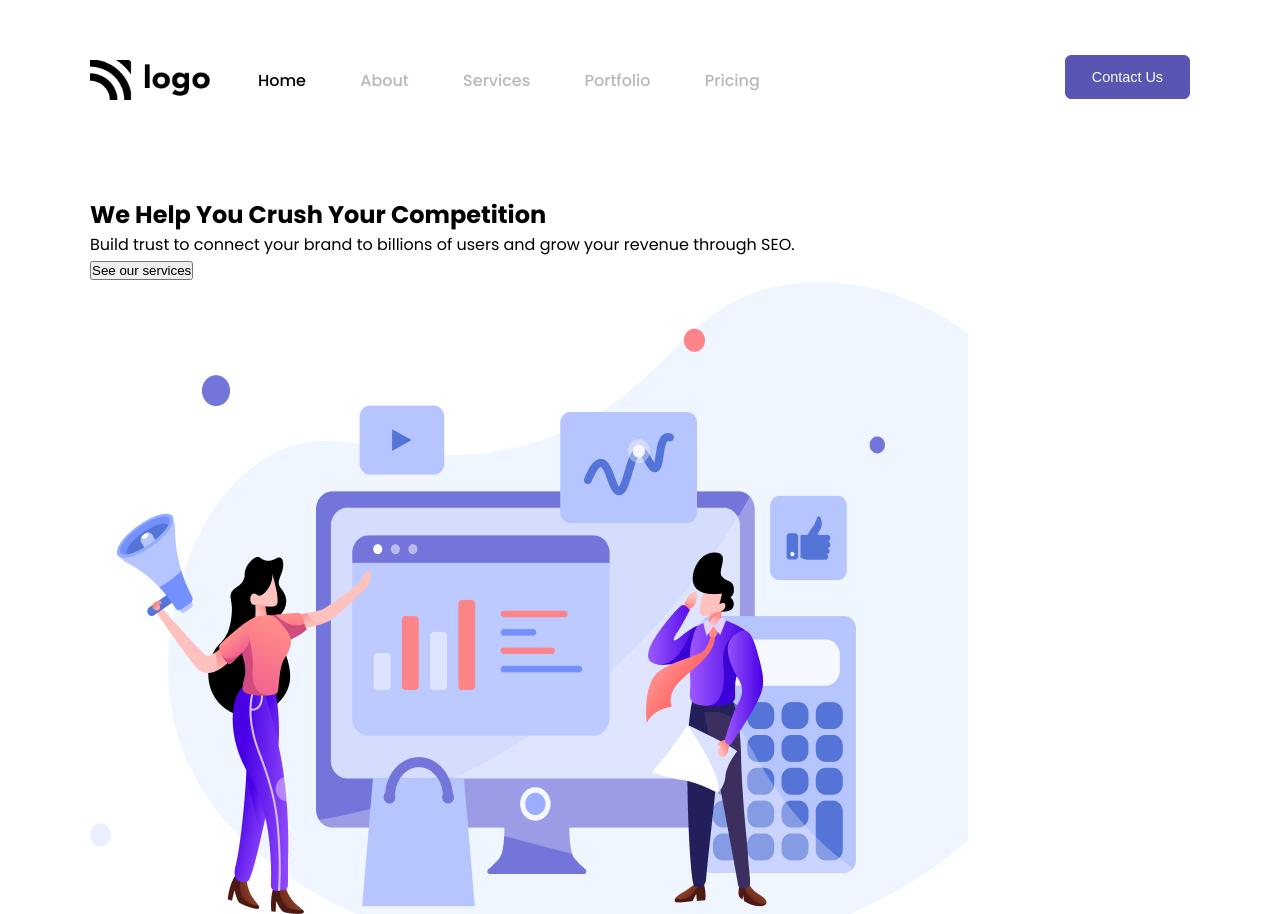
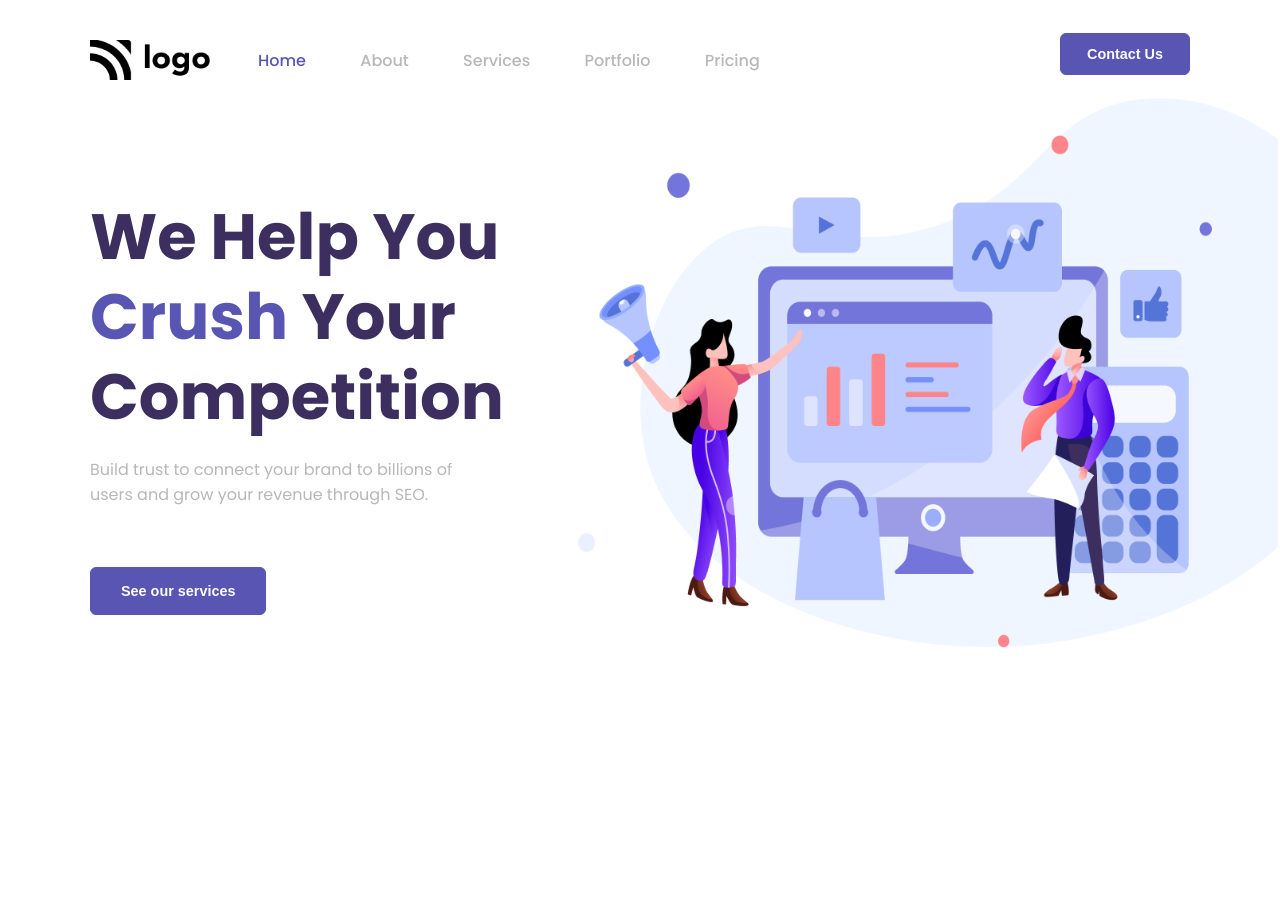
Before and after one commit to bhabinbudujapun/Front-End, a plain HTML site: page 98PROJECTS/04-PROJECT/index.html in a window 1280 px wide. Shown: the top 914 px of the page. After the commit the page ends 840 px from the top, so only its background shows below. Drawn offline with Linux system fonts and the light colour scheme.

Commit message:
Project - 4 Finished

```diff
--- a/98PROJECTS/04-PROJECT/style.css
+++ b/98PROJECTS/04-PROJECT/style.css
@@ -6,7 +6,6 @@ button-background-color: #5955b3
 button-font-color: #fcfcfe
 h1-font-color: #3c2f60
 span-font-color: #5955b3
-
 */
 
 /* ------ START-OF-GLOBAL-STYLE -------*/
@@ -17,12 +16,13 @@ span-font-color: #5955b3
 }
 
 body {
+  height: 100vh;
   background: #fff;
   font-family: poppins;
 }
 
 .container {
-  margin: 60px 90px;
+  margin: 40px 90px;
 }
 /* ------ END-OF-GLOBAL-STYLE -------*/
 
@@ -53,26 +53,86 @@ body {
 .navbar-container a {
   font-weight: 500;
   text-decoration: none;
-  color: #010101;
+  color: #5955b3;
+  transition: color 0.2s ease-out;
 }
 
 .navbar-container li:not(:first-child) a {
   color: #b8b8b8;
 }
 
+.navbar-container li:hover a{
+  color: #5955b3;
+}
+
 .navbar-container .button-group {
   position: absolute;
-  top: -10%;
+  top: -15%;
   right: 0;
 }
 
+.nav-button,
 .navbar-container button {
-  padding: 13px 26px;
+  padding: 12px 26px;
   border-radius: 6px;
   font-size: 0.9rem;
   border: 1px solid #5955b3;
   background-color: #5955b3;
+  font-weight: 600;
   color: #fcfcfe;
+  cursor: pointer;
+  transition: color 0.01s ease-out, background-color 0.1s ease-out;
 }
 
+.nav-button:hover,
+.navbar-container button:hover {
+  background-color: #fcfcfe;
+  color: #5955b3;
+}
 /* ------ END-OF-NAVBAR-STYLE -------*/
+
+/* ------ START-OF-BANNER-SECTION-STYLE -------*/
+.banner-container {
+  position: relative;
+  display: flex;
+  flex-wrap: wrap;
+  margin-bottom: 80px;
+}
+
+.banner-container div:first-child {
+  flex: 1;
+}
+
+.heading-text {
+  margin: 20px 0;
+  color: #3c2f60;
+  line-height: 5rem;
+  font-size: 4rem;
+}
+
+.heading-text span {
+  color: #5955b3;
+}
+
+.description {
+  width: 400px;
+  color: #b8b8b8;
+}
+
+.banner-container div:last-child {
+  flex: 1;
+}
+
+.banner-container div:last-child img {
+  width: 700px;
+  height: 550px;
+  position: absolute;
+  top: -18%;
+  right: -8%;
+}
+
+.btn {
+  margin-top: 60px;
+  padding: 15px 30px;
+}
+/* ------ END-OF-BANNER-SECTION-STYLE -------*/
```
